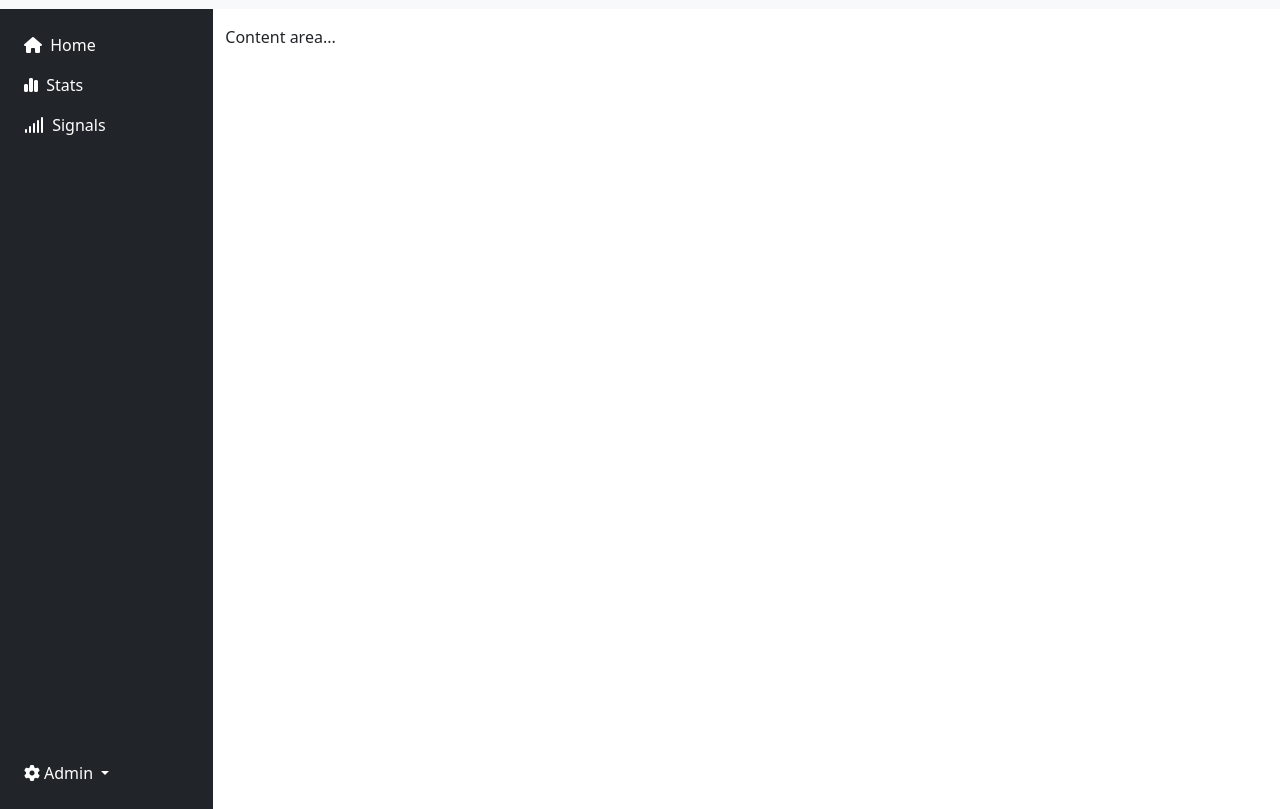
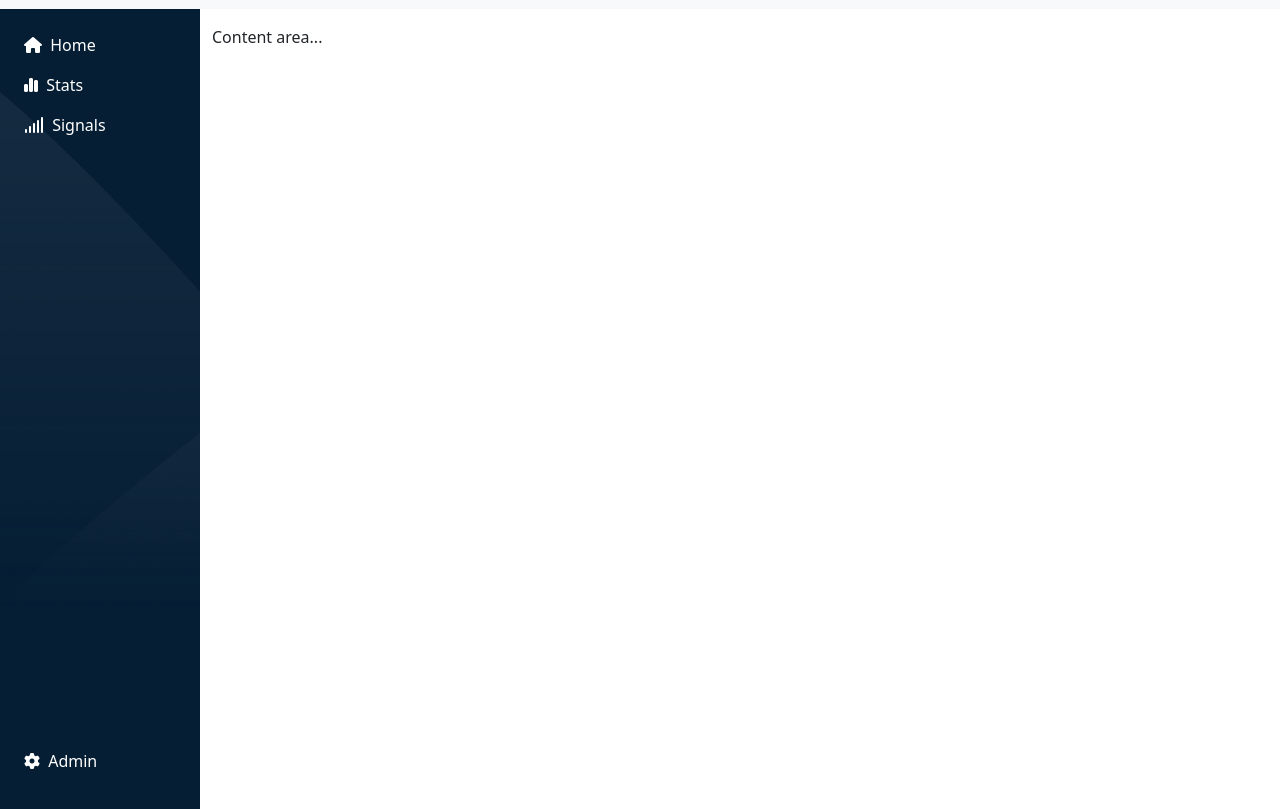
Before and after one commit to GraceGenuardi/html-css-bootstrap-dashboard, a plain HTML site: page index.html in a window 1280 px wide. Shown: the part 71-880 px from the top of the page. Drawn offline with nearby package versions, Linux system fonts and the light colour scheme.

Commit message:
EDIT creata sidebar

```diff
--- a/css/app.css
+++ b/css/app.css
@@ -0,0 +1,10 @@
+
+
+
+/*******SIDEBAR RULES****/
+.sidebar{
+    max-width: 200px;
+    background-image: url(../img/sidebar-bg.png);
+    background-size: cover;
+    background-color: #051E34;
+}
--- a/index.html
+++ b/index.html
@@ -54,9 +54,9 @@
         <!-- SIDEBAR -->
 
         <div class="container-fluid">
-            <div class="row flex-nowrap sidebar">
-                <div class="col-auto col-md-3 col-xl-2 px-sm-2 px-0 bg-dark">
-                    <div class="d-flex flex-column align-items-center align-items-sm-start px-3 pt-2 text-white min-vh-100">
+            <div class="row flex-nowrap">
+                <div class="col-auto col-md-3 col-xl-2 px-sm-2 px-0 sidebar">
+                    <div class="d-flex flex-column align-items-center align-items-sm-start px-3 pt-2 text-white min-vh-100 ">
 
                         <ul class="nav nav-pills flex-column mb-sm-auto mb-0 align-items-center align-items-sm-start mt-3" id="menu">
                             <li class="nav-item">
@@ -80,10 +80,10 @@
                         </ul>
                         <hr>
                         <div class="dropdown pb-4">
-                            <a href="#" class="d-flex align-items-center text-white text-decoration-none dropdown-toggle" id="dropdownUser1" data-bs-toggle="dropdown" aria-expanded="false">
-                                <i class="fa-solid fa-gear"></i>
+
+                                <i class="fa-solid fa-gear my-3"></i>
                                 <span class="d-none d-sm-inline mx-1">Admin</span>
-                            </a>
+
                         </div>
                     </div>
                 </div>
```
